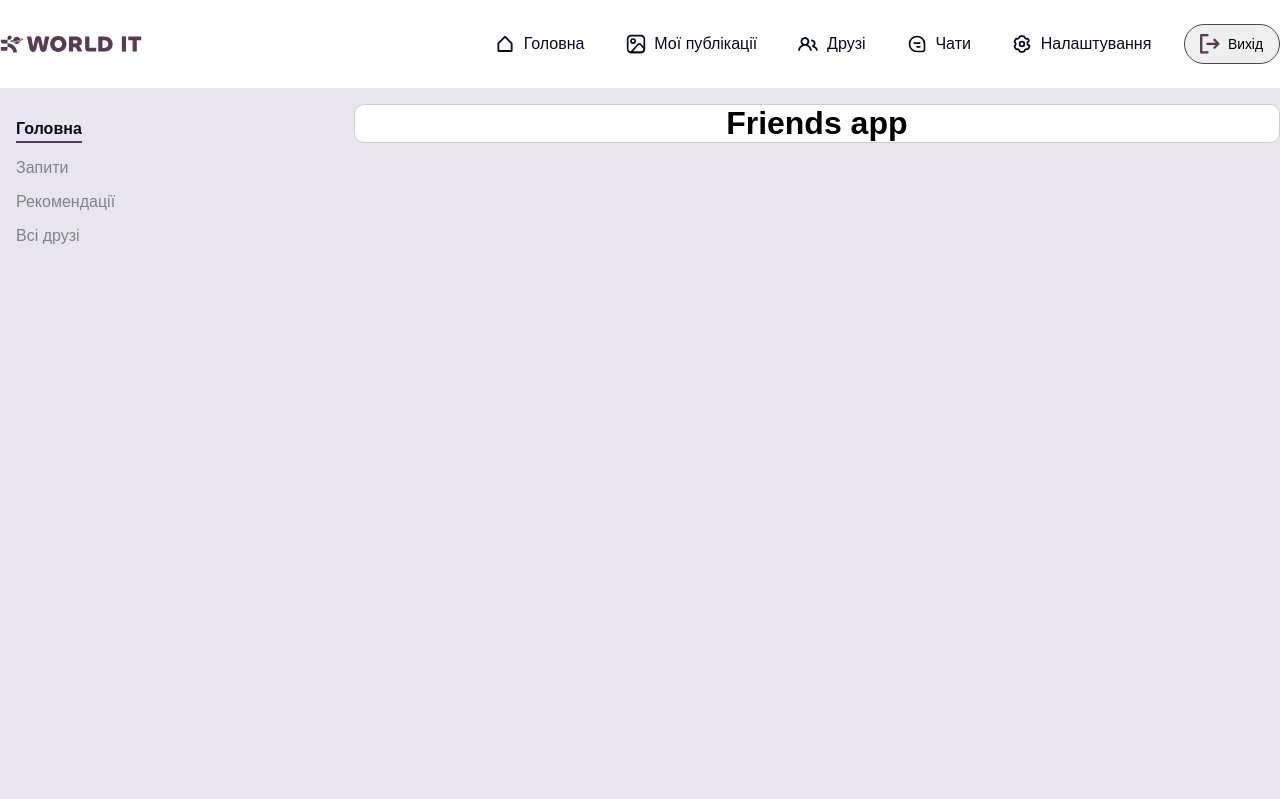
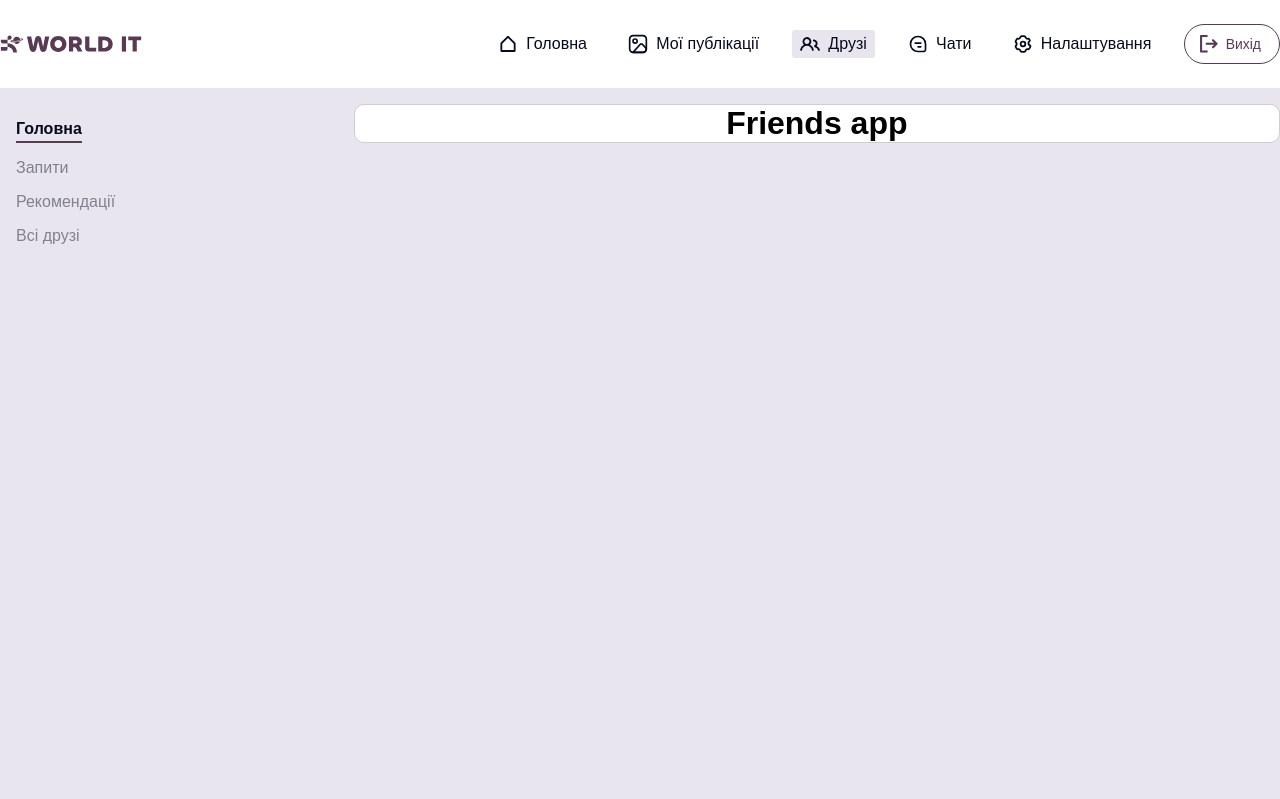
Before and after one commit to GrotskyiEgor/Social-network, a Django app: page /friends/ in a window 1280 px wide. Shown: the top 799 px of the page. After the commit the page ends 244 px from the top, so only its background shows below. Run offline with Django 5.2, Linux system fonts and the light colour scheme.

Commit message:
add requests, messages and add js to show active page

```diff
--- a/social_network/static/css/base.css
+++ b/social_network/static/css/base.css
@@ -11,13 +11,18 @@ html {
 }
 
 body {
-    width: 100%;
+    width: 100vw;
+    height: 100vh;
     background-color: #E9E5EE;
     display: flex;
     flex-direction: column;
     align-items: center;
 
     font-family: 'GT Walsheim Pro', sans-serif;
+}
+
+.info-container, .main-container {
+    height: fit-content;
 }
 
 
@@ -35,17 +40,17 @@ header {
     width: 80rem;
     display: flex;
     flex-direction: row;
-    align-items: center;
     justify-content: space-between;
     justify-self: center;
+    align-items: center;
 }
 
 .conteiner {
     gap: 1.5rem;
     display: flex;
     flex-direction: row;
+    justify-content: center;
     align-items: center;
-    justify-content: center;
 }
 
 nav {
@@ -61,7 +66,9 @@ nav {
 
 nav .nav-link {
     display: flex;
+    justify-content: center;
     align-items: center;
+    gap: 0.5rem;
     padding: 0.28rem 0.54rem;
     border-radius: 0.17rem;
     transition: background-color 0.2s ease;
@@ -71,7 +78,11 @@ nav .nav-link:hover {
     background-color: #E9E5EE;
 }
 
-nav .nav-link a {
+.active-link {
+    background-color: #E9E5EE;
+}
+
+.nav-span {
     display: flex;
     flex-direction: row;
     align-items: center;
@@ -79,11 +90,6 @@ nav .nav-link a {
     font-weight: 500;
     font-size: 1rem;
     color: #070A1C;
-}
-
-nav .nav-image-div, .logout-image-div{
-    width: 1.25rem;
-    height: 1.25rem;
 }
 
 .followers-image, .logo-image, .nav-image, .logout-image, .profile-user-image, .container-image {
@@ -97,11 +103,15 @@ nav .nav-image-div, .logout-image-div{
     border-radius: 2.8rem;
     gap: 0.5rem;
     border: 0.0625rem solid #543C52;
-    font-size: 0.87rem;
-    font-weight: 500;
     display: flex;
     flex-direction: row;
     align-items: center;
+}
+
+.logout-span {
+    font-size: 0.87rem;
+    font-weight: 500;
+    color: #543C52;
 }
 
 .logout:hover {
@@ -131,8 +141,8 @@ main {
 .profile-container {
     width: 21.8rem;
     height: 17rem;
+    justify-content: center;
     align-items: center;
-    justify-content: center;
     gap: 1rem;
     padding: 1rem 1rem;
 }
@@ -213,8 +223,8 @@ main {
 .scrolls-container {
     width: 57.9rem;
     height: fit-content;
+    justify-content: center;
     align-items: center;
-    justify-content: center;
 }
 
 .info-navigations {
@@ -247,8 +257,8 @@ main {
 .requests-container, .message-container {
     width: 21.8rem;
     height: fit-content;
+    justify-content: center;
     align-items: center;
-    justify-content: center;
     gap: 1.5rem;
     padding: 1rem;
 }
@@ -258,8 +268,8 @@ main {
     height: 1.5rem;
     display: flex;
     flex-direction: row;
+    justify-content: space-between;
     align-items: center;
-    justify-content: space-between;
 }
 
 .container-header-name-container {
@@ -302,8 +312,8 @@ main {
     height: 2.875rem;
     display: flex;
     flex-direction: row;
+    justify-content: flex-start;
     align-items: center;
-    justify-content: flex-start;
     gap: 0.5rem;
 }
 
@@ -324,8 +334,8 @@ main {
     width: 100%;
     display: flex;
     flex-direction: row;
+    justify-content: space-between;
     align-items: center;
-    justify-content: space-between;
 }
 
 .user-block-username, .message-block-username {
--- /dev/null
+++ b/social_network/static/js/open_page.js
@@ -0,0 +1,9 @@
+const path = window.location.pathname;
+
+document.querySelectorAll('.nav-link').forEach(function(link){
+    if (path.includes(link.id)){
+        link.classList.toggle("active-link");
+    } else if (path === "/" && link.id === "house") {
+        link.classList.toggle("active-link");
+    };
+});
--- a/social_network/templates/base.html
+++ b/social_network/templates/base.html
@@ -3,6 +3,7 @@
     <head>
         <meta charset="UTF-8">
         <meta name="viewport" content="width=device-width, initial-scale=1.0">
+        {% block meta %}{% endblock %}
         <title>{% block title %}{% endblock  %}</title>
         <link rel="stylesheet" href="{% static 'css/base.css' %}">
         {% block links %}{% endblock %}
@@ -15,55 +16,36 @@
                 </div>
                 <div class='conteiner'>
                     <nav>
-                        <div class = 'nav-link'>
-                            <a href="{% url 'home' %}">
-                                <div class="nav-image-div">
-                                    <img src="{% static 'images/icons/house.svg' %}" alt="house" class="nav-image">
-                                </div>
-                                Головна
+                        <a href="{% url 'home' %}" class="nav-link" id="house">
+                            <img src="{% static 'images/icons/house.svg' %}" alt="house" class="nav-image-div">
+                            <span class="nav-span">Головна</span>
                         </a>
-                        </div>
-                        <div class = 'nav-link'>
-                            <a href="{% url 'post' %}">
-                                <div class="nav-image-div">
-                                    <img src="{% static 'images/icons/post.svg' %}" alt="post" class="nav-image">
-                                </div>
-                                Мої публікації
+
+                        <a href="{% url 'post' %}" class="nav-link" id="post">
+                            <img src="{% static 'images/icons/post.svg' %}" alt="post" class="nav-image-div">
+                            <span class="nav-span">Мої публікації</span>
                         </a>
-                        </div>
-                        <div class = 'nav-link'>
 
-                            <a href="{% url 'friends' %}">
-                                <div class="nav-image-div">
-                                    <img src="{% static 'images/icons/friends.svg' %}" alt="friends" class="nav-image">
-                                </div>
-                                Друзі
+                        <a href="{% url 'friends' %}" class="nav-link" id="friends">
+                            <img src="{% static 'images/icons/friends.svg' %}" alt="friends" class="nav-image-div">
+                            <span class="nav-span">Друзі</span>
                         </a>
-                        </div>
-                        <div class = 'nav-link'>
 
-                            <a href="#">
-                                <div class="nav-image-div">
-                                <img src="{% static 'images/icons/chat.svg' %}" alt="house" class="nav-image">
-                            </div>
-                                Чати
+                        <a href="" class="nav-link" id="house">
+                            <img src="{% static 'images/icons/chat.svg' %}" alt="house" class="nav-image-div">
+                            <span class="nav-span">Чати</span>
                         </a>
-                        </div>
-                        <div class = 'nav-link'>
-                            <a href="{% url 'settings' %}">
-                                <div class="nav-image-div">
-                                    <img src="{% static 'images/icons/settings.svg' %}" alt="settings" class="nav-image">
-                                </div>
-                                Налаштування
+
+                        <a href="{% url 'settings' %}" class="nav-link" id="settings">
+                            <img src="{% static 'images/icons/settings.svg' %}" alt="settings" class="nav-image-div">
+                            <span class="nav-span">Налаштування</span>
                         </a>
-                        </div>
                     </nav>
-                    <button class='logout'>
-                        <div class="logout-image-div">
+
+                    <a href="#" class='logout'>
                         <img src="{% static 'images/icons/vector.svg' %}" alt="vector" class="logout-image">
-                        </div>
-                        Вихід
-                    </button>
+                        <span class="logout-span">Вихід</span>
+                    </a>
                 </div>
             </div>
         </header>
@@ -80,5 +62,8 @@
                 {% endblock %}
             </div>
         </main>
+
+        <script src="{% static 'js/open_page.js' %}"></script>
+        {% block script %}{% endblock %}
     </body>
 </html>
```
Lines whose indentation alone changed are shown as unchanged.
